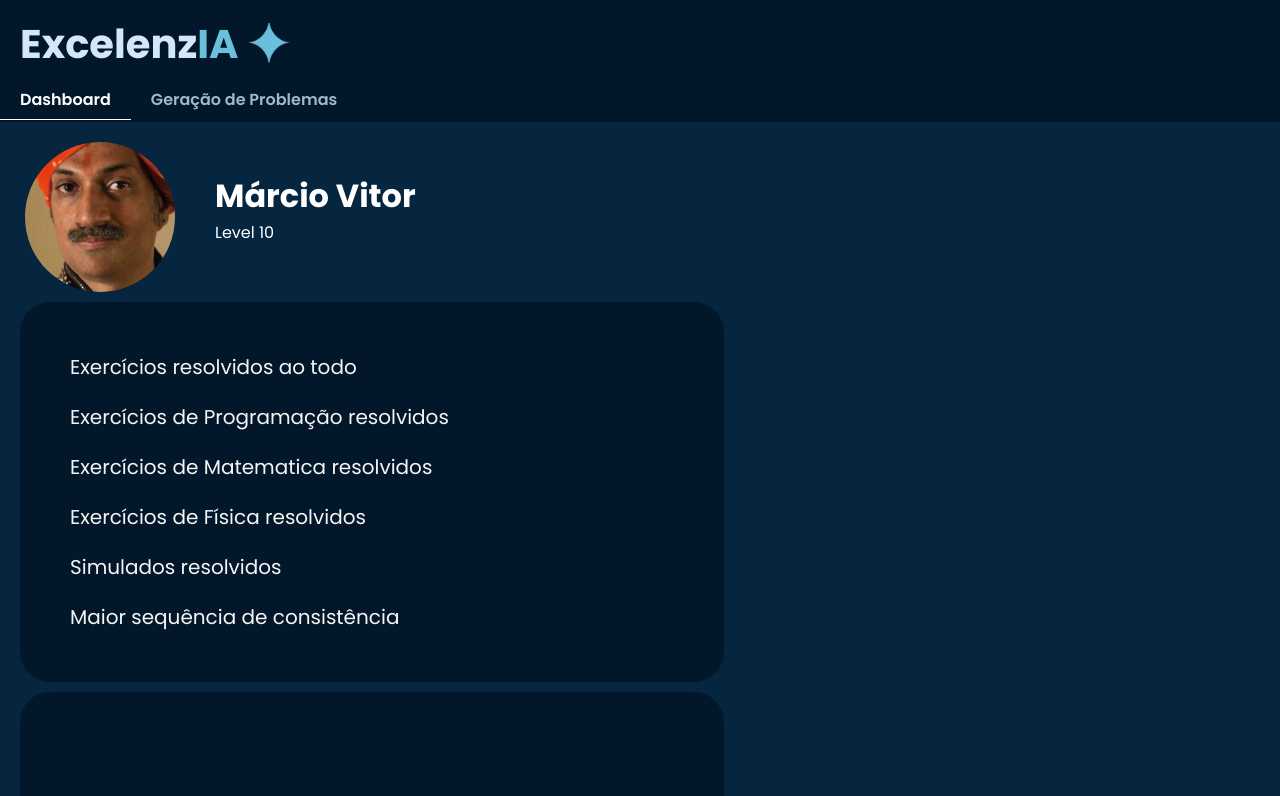
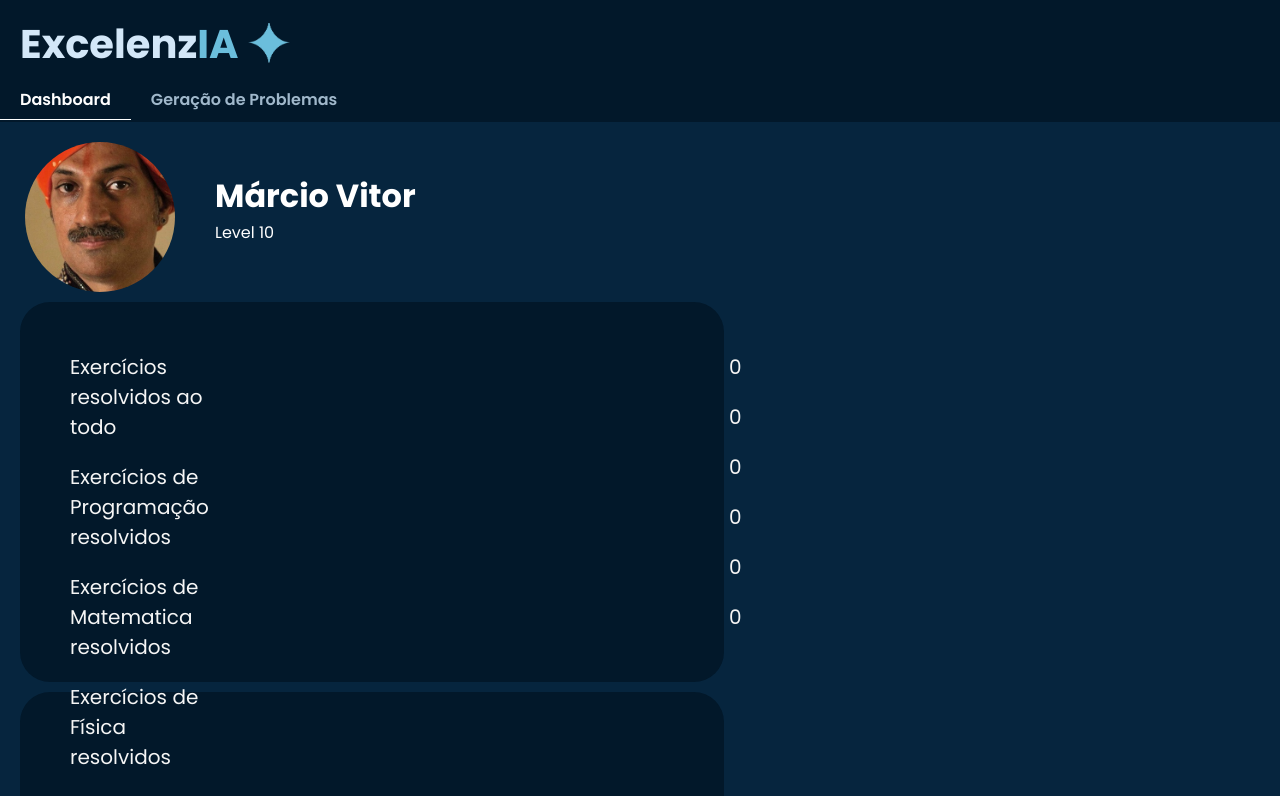
Before and after one commit to MrMarzeero/excelenzia-front, a Vue app: page /dashboard-page in a window 1280 px wide. Shown: the top 796 px of the page. Built offline with nearby package versions, Linux system fonts and the light colour scheme.

Commit message:
pequenas alterações

```diff
--- a/src/views/DashboardPage.vue
+++ b/src/views/DashboardPage.vue
@@ -8,18 +8,38 @@
             </div>
         </div>
 
+
         <div class="dashboard-infos">
+            <div class="column-1">
+                <section class="dashboard-texts">
                     <p class="info-text">Exercícios resolvidos ao todo</p>
                     <p class="info-text">Exercícios de Programação resolvidos</p>
                     <p class="info-text">Exercícios de Matematica resolvidos</p>
                     <p class="info-text">Exercícios de Física resolvidos</p>
                     <p class="info-text">Simulados resolvidos</p>
                     <p class="info-text">Maior sequência de consistência</p>
+                </section>
+
+                <section class="dashboard-numbers">
+                    <p class="info-text">0</p>
+                    <p class="info-text">0</p>
+                    <p class="info-text">0</p>
+                    <p class="info-text">0</p>
+                    <p class="info-text">0</p>
+                    <p class="info-text">0</p>
+                </section>
+            </div>
+
+            <div class="column-2">
+
+            </div>
         </div>
 
         <div class="graphic-1">
 
         </div>
+
+        <div class="graphic-2"></div>
     </main>
 </template>
 
@@ -69,6 +89,14 @@
         padding: 40px;
     }
 
+    .column-1{
+        display: flex;
+    }
+
+    .dashboard-numbers{
+        padding-left: 500px;
+    }
+
     .info-text{
         padding: 10px;
         font-size: 20px;
```
Lines whose indentation alone changed are shown as unchanged.
